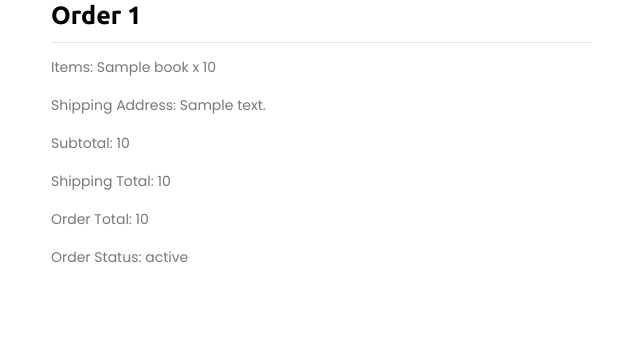
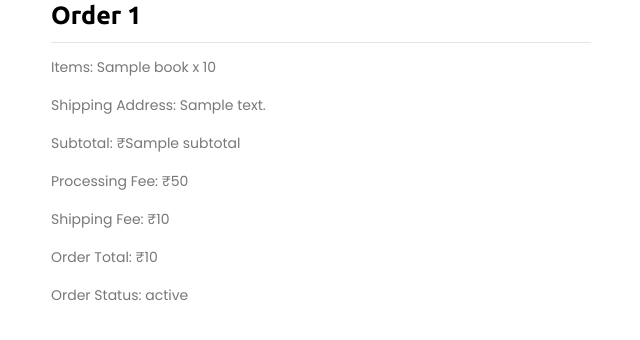
Before and after one commit to pustakalay/pustakalaywebsite, a Django app: template orders/templates/orders/order_detail.html in a window 1280 px wide. Shown: the part 86-426 px from the top of the page, without its empty margins (319-959 px from the left). Run offline with Django 3.2, Linux system fonts and the light colour scheme; the template is opened without the code that fills it: most values are stand-ins (such as "Sample title", 1, 10 or a date in 2020); parts of the project's set-up code (start-up, migrations or seed data) failed here and were passed over; some libraries are stand-ins or nearby versions.

Commit message:
Pricing details update.

```diff
--- a/orders/templates/orders/order_detail.html
+++ b/orders/templates/orders/order_detail.html
@@ -19,9 +19,10 @@ Items: {% for book_quantity in object.cart.book_quantity.all %}
 {% endfor %}
 </p>
 <p>Shipping Address: {{ object.shipping_address_final  }}</p>
-<p>Subtotal: {{ object.cart.total }}</p>
-<p>Shipping Total: {{ object.shipping_total }}</p>
-<p>Order Total: {{ object.total }}</p>
+<p>Subtotal: ₹{{ object.cart.subtotal }}</p>
+<p>Processing Fee: ₹50</p>
+<p>Shipping Fee: ₹{{ object.shipping_total }}</p>
+<p>Order Total: ₹{{ object.total }}</p>
 <p>Order Status: {{ object.get_status }}</p>
 </div>
 
--- a/sticky notes.txt
+++ b/sticky notes.txt
@@ -19,6 +19,10 @@ Preview and Review and WISHLIST.
 Logging using django logging framework (requests, db)
 Password reset with OTP.
 
+Issues:
+
+Updating book prices, doesn't update book prices in the cart/checkout page.
+
 Before deployment :
 
 custom domain - purchased at godaddy.
```
Also changed, not shown: carts/templates/carts/checkout.html (+4 -3 lines).
